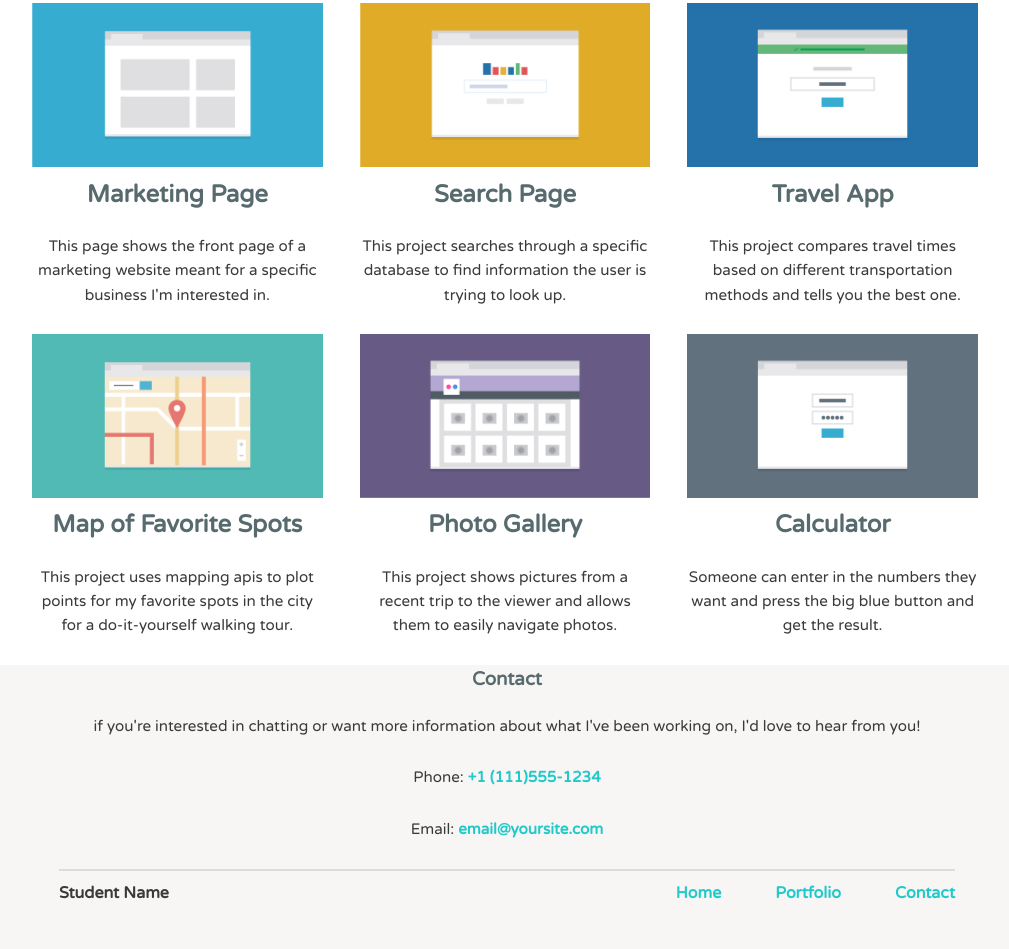
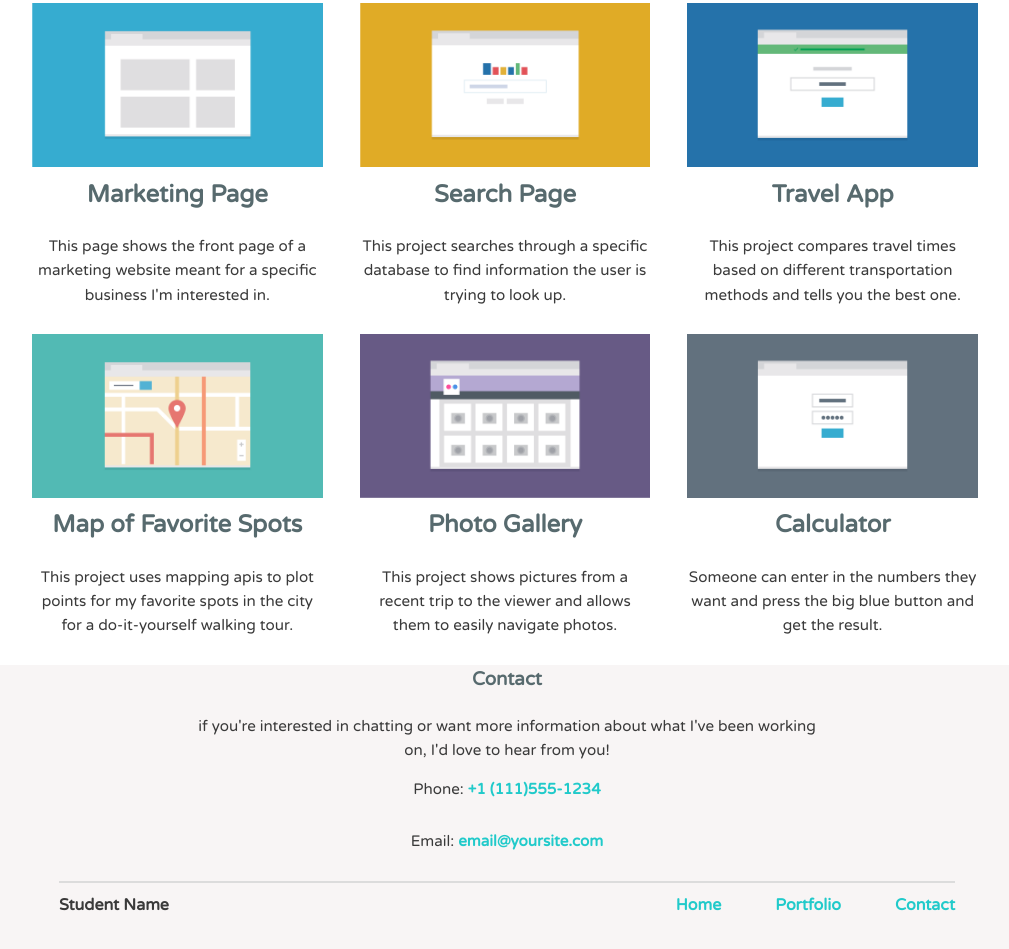
Before and after one commit to Kalex-dev/techdegree-project-2, a plain HTML site: page index.html in a window 1280 px wide. Shown: the part 491-1440 px from the top of the page, without its empty margins (133-1142 px from the left). Drawn offline with Linux system fonts and the light colour scheme.

Commit message:
Footer
Changed Footer width

```diff
--- a/css/style.css
+++ b/css/style.css
@@ -130,6 +130,11 @@ ul {
   .pic-para {
     width: 90%;
     text-align: center;
+    margin: 0 auto;
+  }
+
+  .footer-para {
+    width: 50%;
     margin: 0 auto;
   }
 
--- a/index.html
+++ b/index.html
@@ -80,7 +80,7 @@
 
  <footer class="main-footer" id="footer">
      <h3>Contact</h3>
-     <p>if you're interested in chatting or want more information about what
+     <p class="footer-para">if you're interested in chatting or want more information about what
          I've been working on, I'd love to hear from you!</p>
     <p>Phone: <a href="tel:+1(111)555-1234">+1 (111)555-1234</a></p>
     <p>Email: <a href="mailto:email@yoursite.com">email@yoursite.com</a></p>
```
